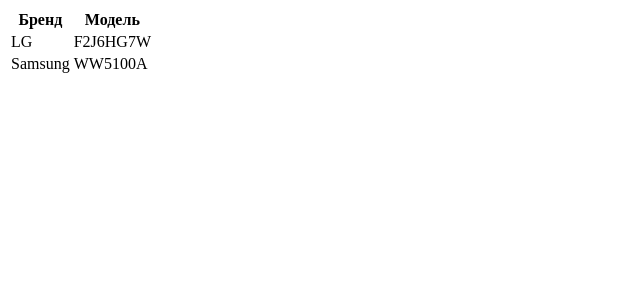
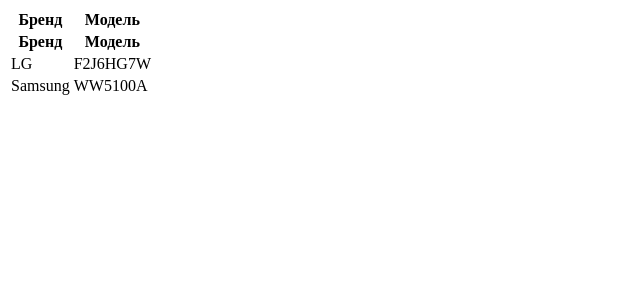
Before and after one commit to BuzzardSX/components, a React (Vite) app: page / in a window 1280 px wide. Shown: the top 300 px of the page, without its empty margins (0-640 px from the left). Built offline with nearby package versions, Linux system fonts and the light colour scheme.

Commit message:
main: head

```diff
--- a/src/components/data/table/head.jsx
+++ b/src/components/data/table/head.jsx
@@ -1,4 +1,5 @@
 import { Consumer } from './context'
+import { Map } from '~/root'
 
 const Head = () => (
 	<Consumer>
@@ -15,6 +16,15 @@ const Head = () => (
 								key => <th key={key}>{key}</th>
 							)}
 				</tr>
+				<Map
+					items={columns}
+					fallback={
+						Object.keys(rows[0]).map(
+							key => <th key={key}>{key}</th>
+						)
+					}>
+					{({ key, title }) => <th key={key}>{title}</th>}
+				</Map>
 			</thead>
 		)}
 	</Consumer>
--- a/src/root/map.jsx
+++ b/src/root/map.jsx
@@ -1,9 +1,16 @@
 const Map =
 	({
+		children: renderItem,
 		items,
-		fallback
-	}) => (
-		<div>Map</div>
-	)
+		fallback: Fallback
+	}) =>
+		<tr>
+			{items
+				?
+					items.map(
+						(item) => renderItem(item)
+					)
+				: <Fallback />}
+		</tr>
 
 export default Map
```
